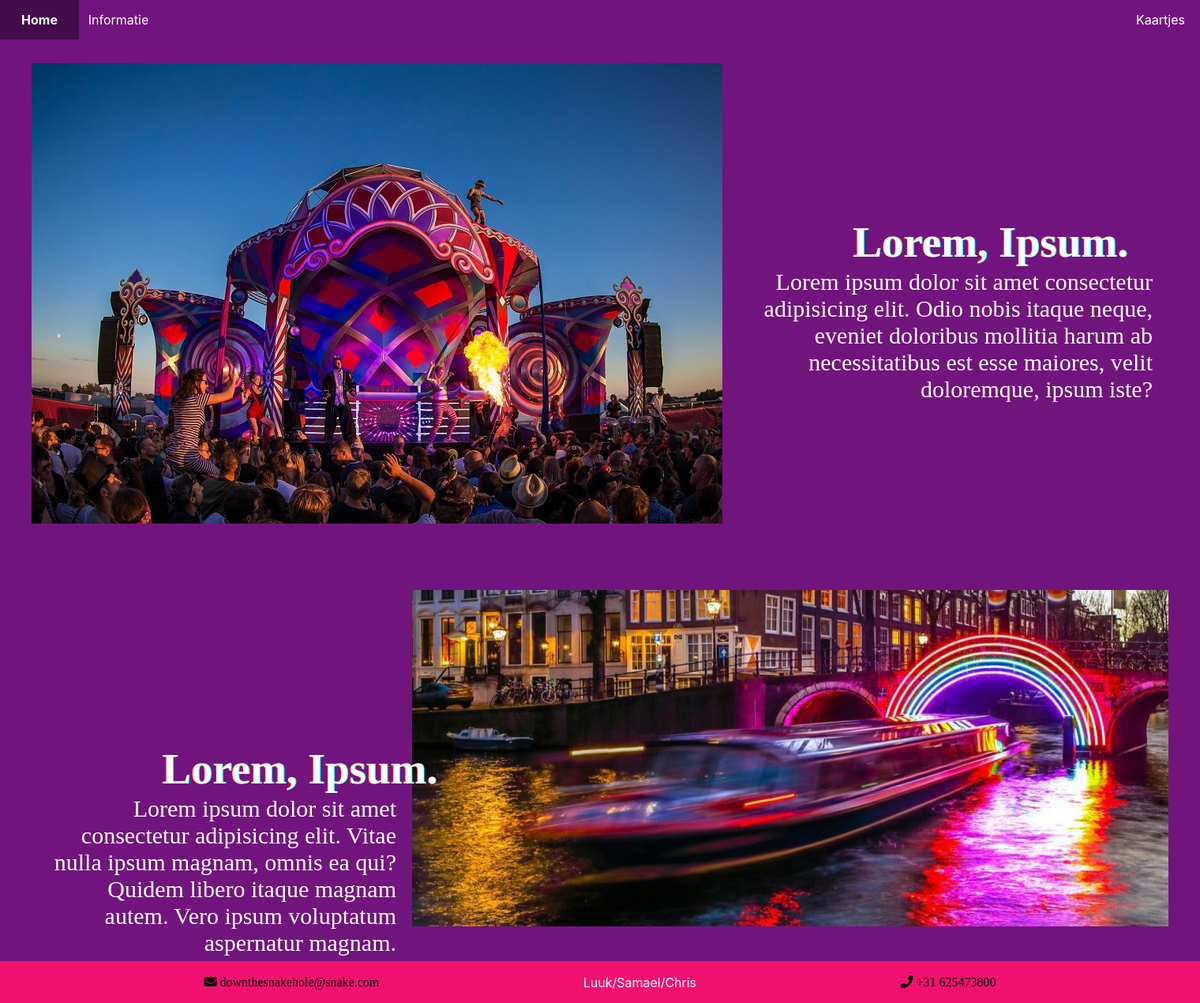
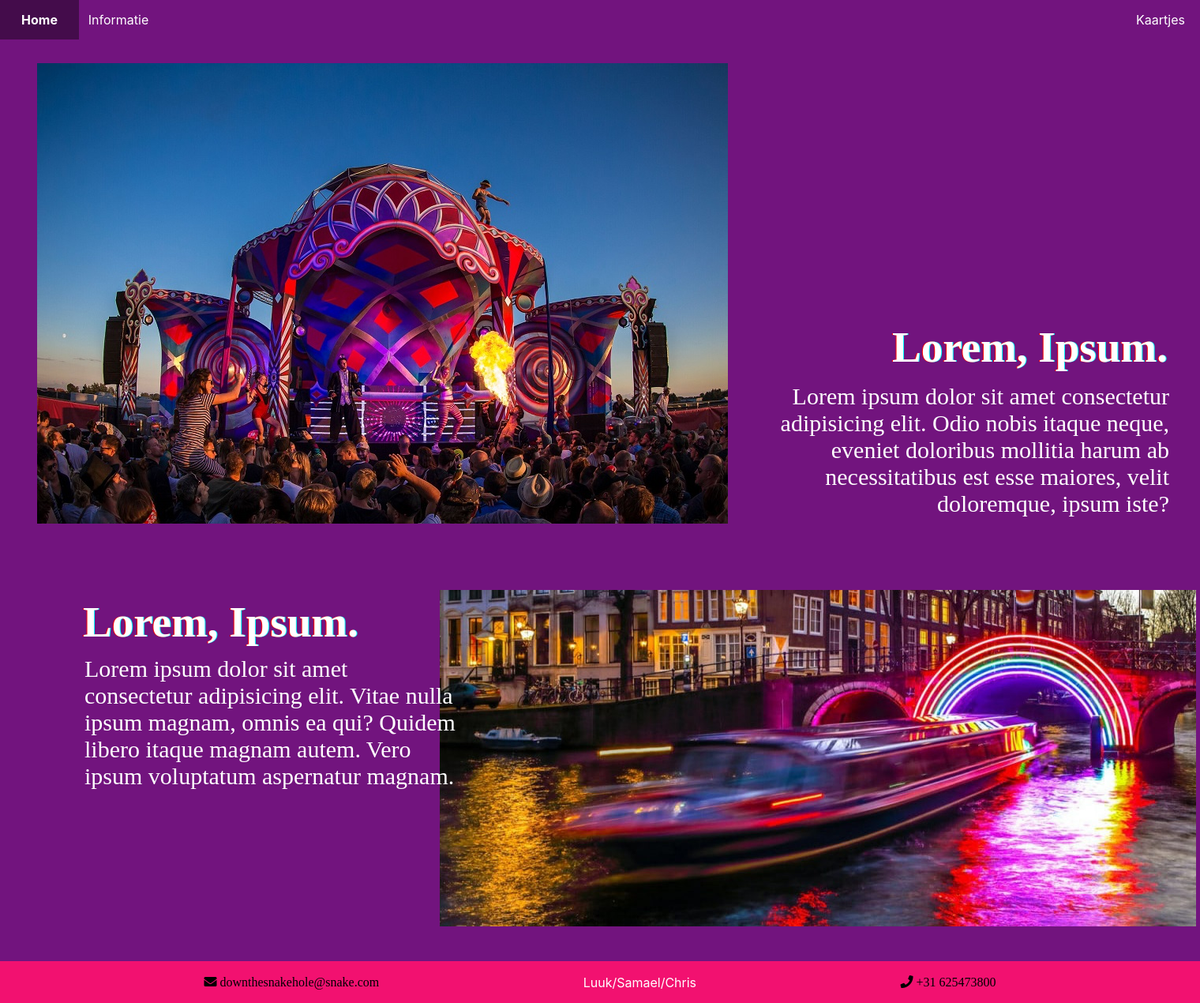
Before and after one commit to ChrisRoit/festival, a PHP site: page /index.php?page=home in a window 1520 px wide. Shown: the whole page at 79% size. Run offline with PHP 8.4, Linux system fonts and the light colour scheme; some libraries are stand-ins or nearby versions.

Commit message:
Update style.css

```diff
--- a/Code/css/style.css
+++ b/Code/css/style.css
@@ -53,12 +53,12 @@ section div p{
     font-size:30px;
 }
 
-   /* Img (hover) */
+   /* Img (hover)
    section div img:hover{
     display:inline-block;
     transform:translatex(400%) translatey(0px);
     filter:blur(4px) sepia(0.50);
-   }
+   }  */
 
    @media (max-width:768px){
 
@@ -115,3 +115,65 @@ section div p{
     }
 
    }
+
+   /* Paragraph */
+section div:nth-child(1) p{
+    text-align:left;
+   }
+
+   @media (max-width:768px){
+
+    /* Division */
+    section div{
+     transform:translatex(-18px) translatey(-64.20000000000005px);
+    }
+
+    /* Heading */
+    section div:nth-child(1) h1{
+     transform:translatex(141px) translatey(-10px);
+    }
+
+    /* Paragraph */
+    section div:nth-child(1) p{
+     transform:translatex(281px) translatey(-24px) !important;
+    }
+
+   }
+
+   @media (min-width:769px){
+
+    /* Heading */
+    section div:nth-child(1) h1{
+     transform:translatex(75px) translatey(0px);
+     width:357px !important;
+    }
+
+    /* Paragraph */
+    section div:nth-child(1) p{
+     width:477px;
+     transform:translatex(47px) translatey(-60px) !important;
+    }
+
+    /* Heading */
+    section div h1{
+     transform:translatex(65px) translatey(-21px) !important;
+    }
+
+    /* Paragraph */
+    section div p{
+     transform:translatex(39px) translatey(269px) !important;
+    }
+
+    /* Heading */
+    section div:nth-child(2) h1{
+     width:362px !important;
+     transform:translatex(194px) translatey(298px) !important;
+    }
+
+    /* Paragraph */
+    section div:nth-child(2) p{
+     width:497px;
+     transform:translatex(28px) translatey(262px) !important;
+    }
+
+   }
```
